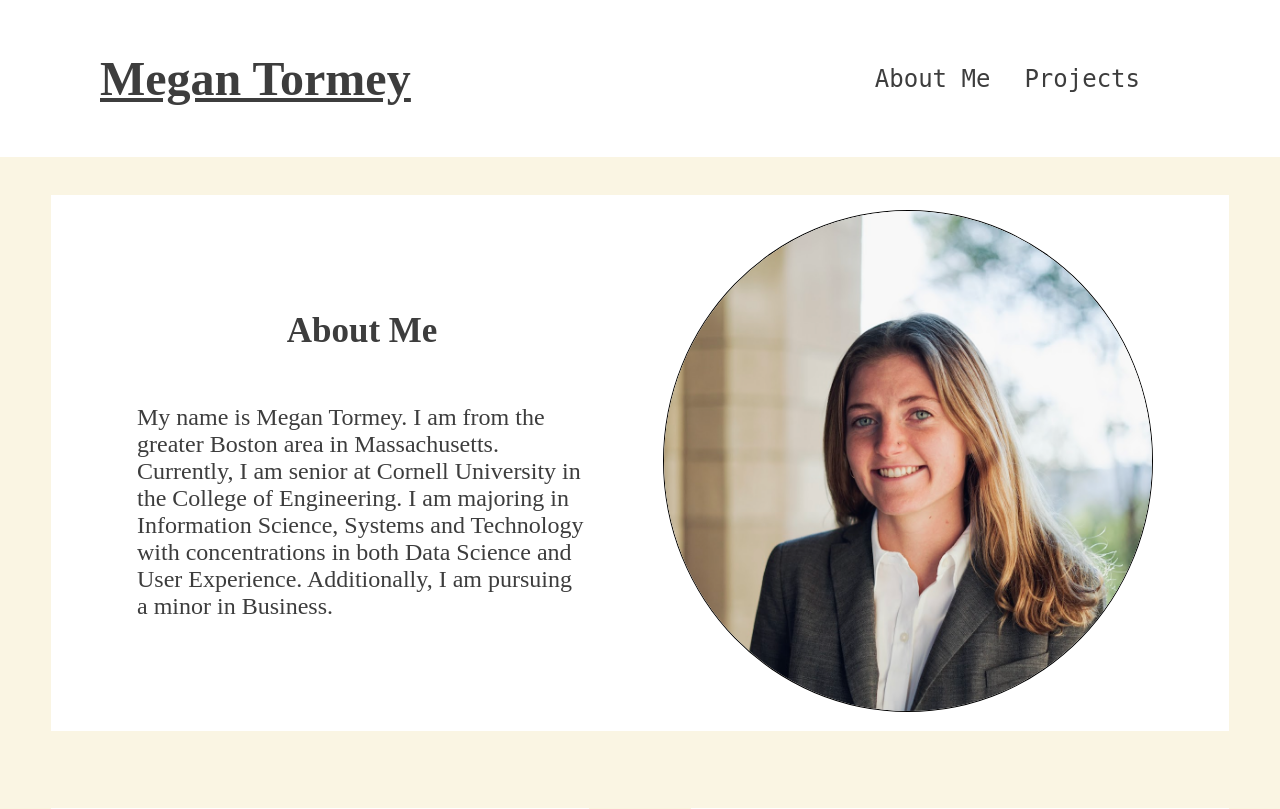
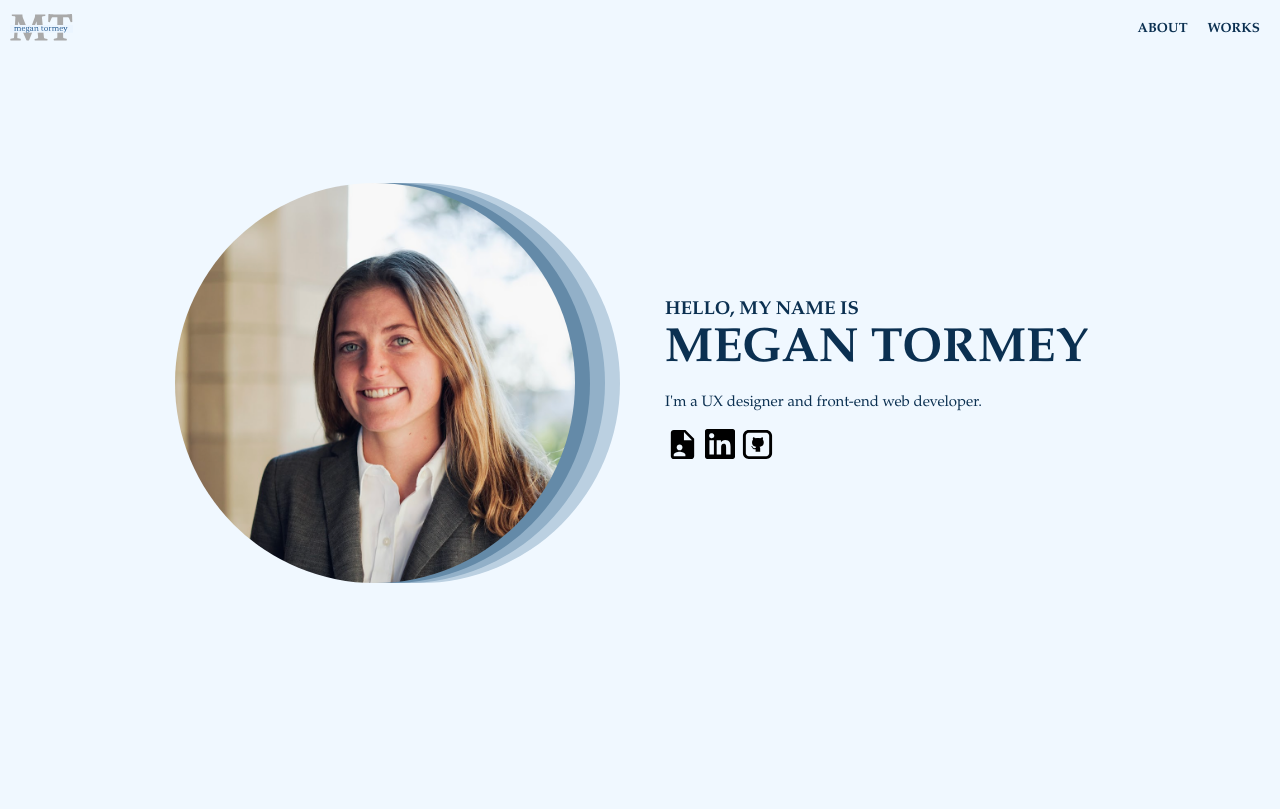
Before and after one commit to megantormey/megantormey.github.io, a PHP site: page / in a window 1280 px wide. Shown: the top 809 px of the page. Run offline with PHP 8.4, Linux system fonts and the light colour scheme.

Commit message:
update design

```diff
--- a/index.html
+++ b/index.html
@@ -1,89 +1,293 @@
 <!DOCTYPE html>
-<html lang="en">
+<html>
 
 <head>
-  <meta charset="UTF-8">
-  <title>Megan Tormey Portfolio</title>
 
-  <link rel="stylesheet" type="text/css" href="styles/site.css" media="all" />
+  <title>Portfolio - Megan Tormey</title>
+  <script src="https://d3js.org/d3.v6.min.js"></script>
 
+  <style>
+    /* Set the height of the whole page */
+    html,
+    body {
+      height: 100%;
+      margin: 0;
+      padding: 0;
+      font-family: 'Garamond';
+      background-color: rgb(240, 248, 255);
+      color: rgb(11, 48, 81)
+    }
+
+    /* Start screen height */
+    .startscreen {
+      height: 100vh;
+    }
+
+    /* Style the navbar */
+    .header {
+      display: flex;
+      flex-direction: row;
+      align-items: center;
+      justify-content: space-between;
+      padding-left: 10px;
+      padding-right: 10px;
+    }
+
+    ul {
+      list-style-type: none;
+      margin: 0;
+      padding: 0;
+      display: flex;
+      margin-right: 20px;
+    }
+
+    li {
+      display: inline;
+      margin-left: 40px;
+    }
+
+    /* Style the links in the navbar */
+    nav ul {
+      list-style: none;
+      margin: 0;
+      padding: 0;
+      text-align: center;
+    }
+
+    nav ul li {
+      display: inline-block;
+      margin: 0 10px;
+    }
+
+    h1 {
+      margin: 0;
+      padding: 0;
+      font-size: 48px;
+    }
+
+    h2.sectionHeader {
+      font-size: 40px;
+      padding-top: 20px;
+      padding-bottom: 20px;
+      margin-right: 50px;
+      margin-left: 50px;
+    }
+
+    h3 {
+      margin: 0;
+      padding: 0;
+    }
+
+    .description {
+      font-size: 15px;
+    }
+
+    .iconLinks {
+      display: flex;
+      flex-direction: row;
+      align-items: center;
+    }
+
+    .icon {
+      padding-right: 5px;
+    }
+
+    a {
+      color: inherit;
+      text-decoration: inherit;
+    }
+
+    nav ul li a {
+      text-transform: uppercase;
+      font-size: smaller;
+      font-weight: bold;
+    }
+
+    /* Style the introduction section */
+
+    .introduction {
+      display: flex;
+      flex-direction: column;
+    }
+
+    .introWithPhoto {
+      display: flex;
+      flex-direction: row;
+      justify-content: flex-end;
+      align-items: center;
+      margin-right: 15%;
+      margin-top: 8%;
+    }
+
+    /* Style the interests sections */
+    .parallax {
+      background-attachment: fixed;
+      background-position: center;
+      background-repeat: no-repeat;
+      background-size: cover;
+      padding-bottom: 100px;
+      height: 100%;
+      width: 100%;
+    }
+
+    .sectionHead {
+      width: 100%;
+      background-color: rgba(193, 193, 193, 0.65);
+    }
+
+    .interests {
+      top: 50%;
+    }
+
+    .interest {
+      position: relative;
+      padding-top: 50px;
+      padding-bottom: 50px;
+      padding-right: 20px;
+      padding-left: 20px;
+      background-color: rgba(193, 193, 193, 0.85);
+      margin-left: auto;
+      margin-right: auto;
+      width: 60%;
+      margin-top: 40px;
+      margin-bottom: 40px;
+      opacity: 0;
+      transform: translateY(20px);
+      transition: opacity 0.5s ease-out, transform 0.5s ease-out;
+    }
+
+    .interest.show {
+      opacity: 1;
+      transform: translateY(0);
+    }
+
+    .content-bottom-padding {
+      height: 100vh;
+      /* add some extra padding to the bottom of the content div */
+    }
+  </style>
 </head>
 
 <body>
-  <div class="header">
-    <a class="name" href="index.html">
-      <p class="name">Megan Tormey</p>
-    </a>
+  <div class="startscreen">
+    <div class="header">
+      <div class="logo">
+        <a href="/"><img src="images/meganLogo.svg" height="50px" width="auto" /></a>
+      </div>
+      <div class="navigationBar">
+        <nav>
+          <ul>
+            <li><a href="index.html">About</a></li>
+            <li><a href="projects.html">Works</a></li>
+          </ul>
+        </nav>
+      </div>
+    </div>
 
-    <nav class="mainnav">
-      <ul>
-        <li><a href="index.html">About Me</a></li>
-        <li><a href="projects.html">Projects</a></li>
-      </ul>
-    </nav>
+    <div class="introWithPhoto" id="intro">
+      <svg width="500" height="450">
+        <defs>
+          <clipPath id="circleView">
+            <circle cx="210" cy="225" r="200" fill="#FFFFFF" />
+          </clipPath>
+        </defs>
+        <circle cx="255" cy="225" r="200" fill="rgb(187, 208, 225)" />
+        <circle cx="240" cy="225" r="200" fill="rgb(146, 176, 200)" />
+        <circle cx="225" cy="225" r="200" fill="rgb(100, 138, 168)" />
+        <image width="450" height="450" xlink:href="images/headshot.png" clip-path="url(#circleView)" />
+      </svg>
+      <div class="introduction">
+        <h3>HELLO, MY NAME IS</h3>
+        <h1>MEGAN TORMEY</h1>
+        <p class="description">I'm a UX designer and front-end web developer.</p>
+        <div class="iconLinks">
+          <a src="" target="_blank"><img src="images/resumeIcon.svg" height="35px" width="auto" class="icon" /></a>
+          <a href="https://www.linkedin.com/in/megan-tormey" target="_blank"><img src="images/linkedinIcon.svg"
+              height="30px" width="auto" class="icon" /></a>
+          <a href="https://github.com" target="_blank"><img src="images/githubIcon.svg" height="35px" width="auto"
+              class="icon" /></a>
+        </div>
+      </div>
+    </div>
   </div>
 
-  <div class='about_me'>
-    <div class='about'>
-      <h2>About Me</h2>
-      <p class="interest">My name is Megan Tormey. I am from the greater Boston area in Massachusetts. Currently, I am
-        senior at Cornell University in the College of Engineering. I am majoring in Information Science, Systems and
-        Technology with concentrations in both Data Science and User
-        Experience. Additionally, I am pursuing a minor in Business.
-      </p>
+  <div class="parallax"
+    style="background-image: linear-gradient(0deg, #00004227, #00004227), url('images/background.jpeg');">
+
+    <div class="sectionHead">
+      <h2 class="sectionHeader">Interests and Hobbies</h2>
     </div>
 
-    <div class="my_face_container">
-      <img class="my_face" src="images/headshot.png" />
+    <div class="interests">
+      <div class="interest" id="interest-1">
+        <h2>Hiking</h2>
+        <p class="description">I spent the summers of 2019 and 2020 working for the Appalachian Mountain Club in two of
+          their high mountain
+          huts (Greenleaf and Mizpah). My favorite activity in the summer is heading to the White Mountains to camp and
+          explore the trails with my family and friends!</p>
+      </div>
+      <div class="interest" id="interest-2">
+        <h2>Climbing</h2>
+        <p class="description">I recently joined a local rock climbing gym and I have been enjoying heading into the gym
+          with some friends.
+          Rock climbing is proving to be a challenge both physically and mentally.</p>
+      </div>
+      <div class="interest" id="interest-3">
+        <h2>Podcasts</h2>
+        <p class="description">I enjoy listening to podcasts while walking and driving! They are an entertaining and
+          informative way to pass
+          time. If you are looking for a podcast recommendation, I would highly recommend Armchair Expert.</p>
+      </div>
     </div>
+
+    <div class="content-bottom-padding"></div>
 
   </div>
 
-  <div class="see_more">
-    <div class="one">
-      <p><a href="projects.html">Check out</a> some projects I have worked on!</p>
-    </div>
-    <div class="one">
-      <p>Keep scrolling to get to know more about my interests and hobbies!</p>
-    </div>
-  </div>
+  <script>
+    function appear() {
+      const interests = document.querySelectorAll('.interest');
+      const observer = new IntersectionObserver(entries => {
+        console.log(entries)
+        entries.forEach(entry => {
+          if (entry.isIntersecting) {
+            entry.target.classList.add('show');
+            observer.unobserve(entry.target);
+          } else {
+            entry.target.classList.remove('show');
+          }
+        });
+      }, { rootMargin: "-30% 0px -30% 0px" });
 
-  <div class="interests">
-    <div class="int-header">
-      <h2>Interests and Hobbies</h2>
-    </div>
-    <div class="my-interests">
-      <div class="int">
-        <div class="explain">
-          <h3>Hiking</h3>
-          <p class="desc">I spent the summers of 2019 and 2020 working for the Appalachian Mountain Club in two of their
-            high mountain huts (Greenleaf and Mizpah). My favorite activity in the summer is heading to the White
-            Mountains to camp and explore the trails with my family and friends!</p>
-        </div>
-        <img class="hobby" src="images/hiking.png" />
-      </div>
-      <div class="int">
-        <img class="hobby" src="images/podcast.png" />
-        <div class="explain">
-          <h3>Podcasts</h3>
-          <p class="desc">I enjoy listening to podcasts while walking and driving! They are an entertaining
-            and informative way to pass time. If you are looking for a podcast recommendation, I would highly recommend
-            Armchair Expert.
-          </p>
-        </div>
-      </div>
-      <div class="int">
-        <div class="explain">
-          <h3>Oatmeal</h3>
-          <p class="desc">Fun fact: I have eaten a bowl of oatmeal for breakfast practically every day for the last two
-            years. It is so cozy and delicious, and it is so fun to try out different flavors and recipes!</p>
-        </div>
-        <img class="hobby" src="images/oatmeal.png" />
-      </div>
-    </div>
+      interests.forEach(interest => {
+        console.log(observer.observe(interest));
+        observer.observe(interest);
+      });
+    }
 
-  </div>
 
+    // Add parallax scrolling effect to the interest sections
+    function parallax() {
+      var scrollPosition = window.pageYOffset;
+
+      // Get all the parallax sections
+      var parallaxSections = document.getElementsByClassName('parallax');
+
+      // Loop through each section and set its background position based on the scroll position
+      for (var i = 0; i < parallaxSections.length; i++) {
+        var sectionOffsetTop = parallaxSections[i].offsetTop;
+        var sectionHeight = parallaxSections[i].clientHeight;
+        var sectionBackgroundPosition = '50% ' + ((sectionOffsetTop - scrollPosition) * 0.5) + 'px';
+        parallaxSections[i].style.backgroundPosition = sectionBackgroundPosition;
+      }
+    }
+
+    // Call the parallax function on scroll
+    window.addEventListener('scroll', function () {
+      parallax();
+      appear();
+    });
+  </script>
 </body>
 
 </html>
--- a/styles/site.css
+++ b/styles/site.css
@@ -3,12 +3,12 @@ html {
   padding: 0px;
 }
 
-body {
+/* body {
   background-color: #faf5e3;
   margin: 0px;
   padding: 0px;
   color: #3d3d3d;
-}
+} */
 
 h1 {
   margin-left: 2%;
@@ -37,6 +37,7 @@ h2 {
   margin-bottom: 3%
 }
 
+/*
 nav ul {
   padding: 0px 20px 0px 20px;
 }
@@ -53,7 +54,7 @@ nav a {
 
 a {
   color: #3d3d3d;
-}
+} */
 
 .my_face {
   border-radius: 50%;
```
Also changed, not shown: projects.html (+91 -3 lines), images/album.png (deleted), images/endangered.png (added), images/githubIcon.svg (added), images/hiking.png (deleted), images/linkedinIcon.svg (added), images/meganLogo.svg (added), images/oatmeal.png (deleted), images/podcast.png (deleted), images/resumeIcon.svg (added), 6 other files.
